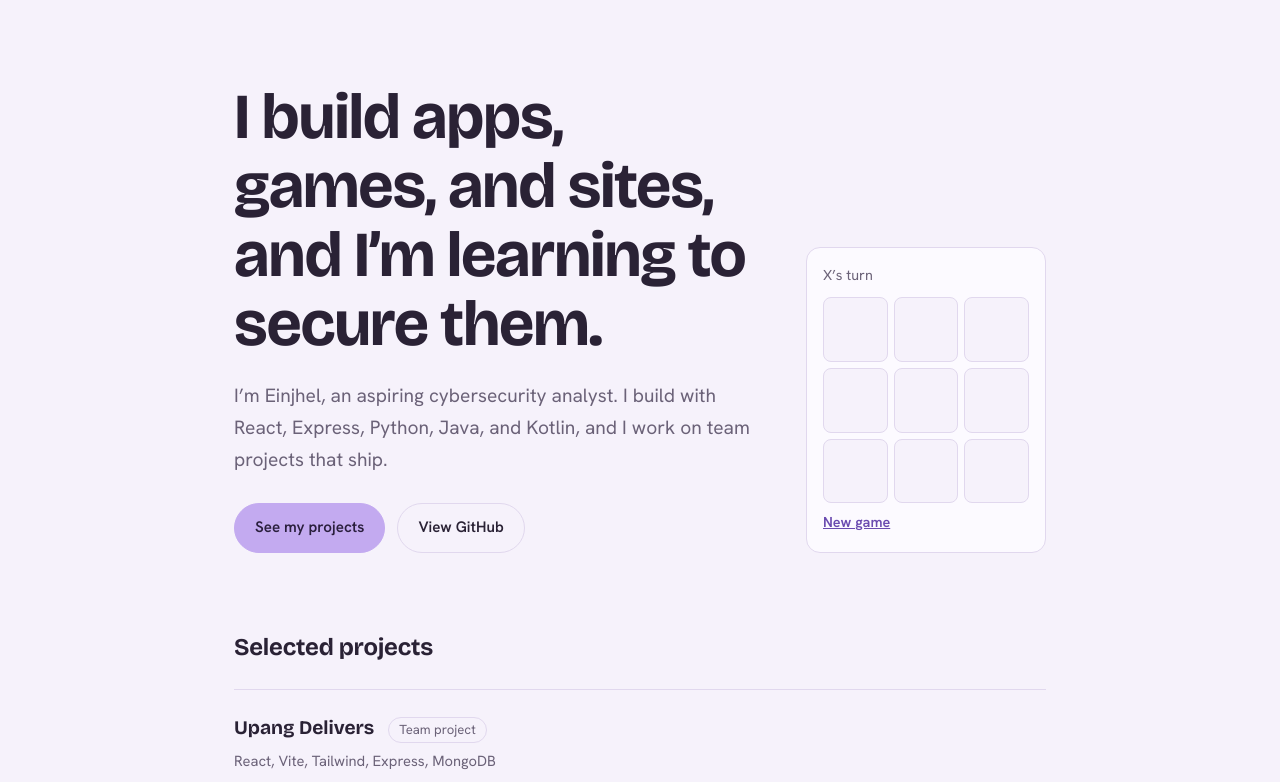
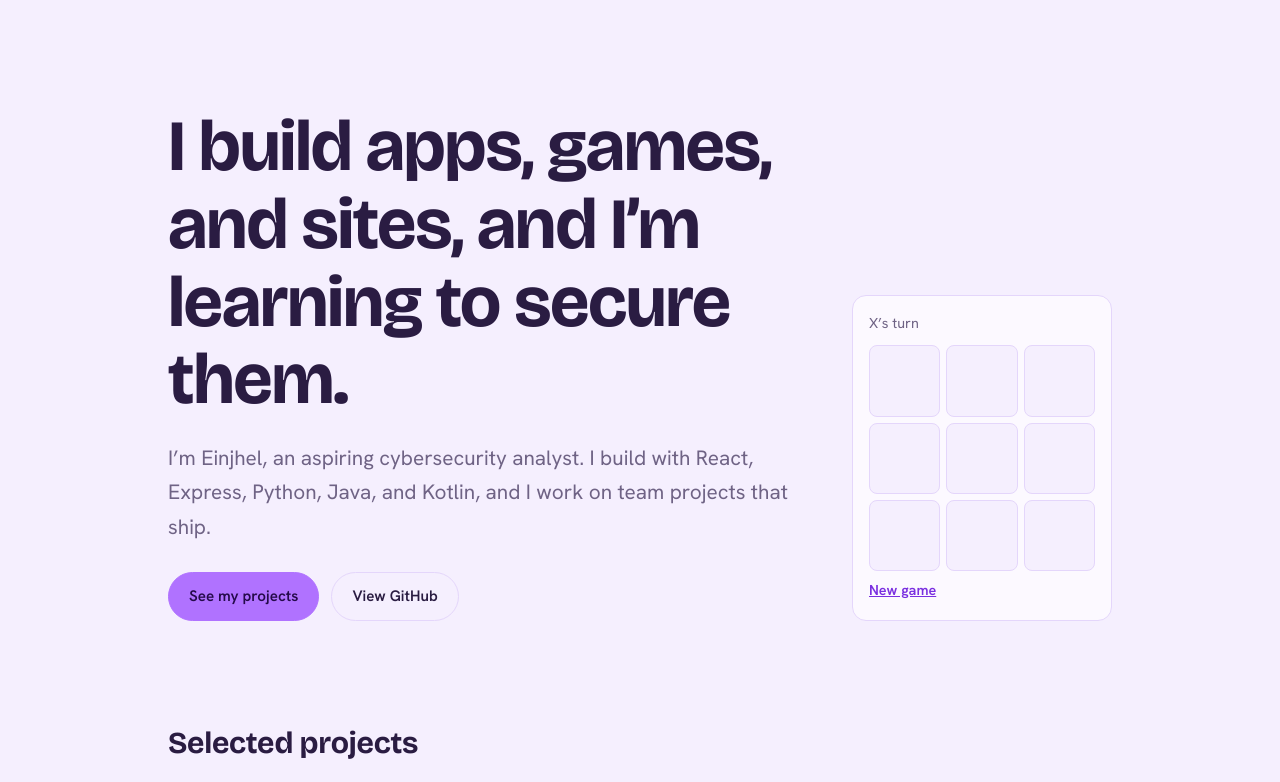
Before and after one commit to zinoiu/zinoiu.github.io, a plain HTML site: page index.html in a window 1280 px wide. Shown: the part 63-845 px from the top of the page. Drawn offline with nearby package versions, Linux system fonts and the light colour scheme.

Commit message:
Update index.html

```diff
--- a/index.html
+++ b/index.html
@@ -9,42 +9,42 @@
 <link href="https://fonts.googleapis.com/css2?family=Bricolage+Grotesque:opsz,wght@12..96,500;12..96,700&family=Hanken+Grotesk:wght@400;500;600&display=swap" rel="stylesheet">
 <style>
 :root{
-   --bg:#f6f2fb; --ink:#2a2235; --muted:#6b6278; --line:#e1d8ee; --card:#fcfaff; --accent:#c3aaf0; --accent-ink:#2a1f3d; --link:#6a4bb0;
+  --bg:#f5effe; --ink:#2a1c42; --muted:#6f6385; --line:#e4d6fb; --card:#fcf9ff; --accent:#b072ff; --accent-ink:#240a4a; --link:#7a2fe0;
   --display:"Bricolage Grotesque","Hanken Grotesk",system-ui,sans-serif;
   --body:"Hanken Grotesk",system-ui,-apple-system,"Segoe UI",sans-serif;
   box-sizing:border-box; padding-top:env(safe-area-inset-top,0px); padding-bottom:env(safe-area-inset-bottom,0px);
   color-scheme:light;
 }
 @media (prefers-color-scheme: dark){
-    :root:not([data-theme="light"]){--bg:#1a1722;--ink:#ece8f5;--muted:#a49cb5;--line:#332d42;--card:#211d2b;--accent:#b79ce0;--accent-ink:#231a38;--link:#c9b3f2;color-scheme:dark}
+  :root:not([data-theme="light"]){--bg:#1b1426;--ink:#f0eaf9;--muted:#ab9fc2;--line:#3a2c52;--card:#231a30;--accent:#c18bff;--accent-ink:#240a4a;--link:#d2aaff;color-scheme:dark}
 }
-:root[data-theme="dark"]{--bg:#1a1722;--ink:#ece8f5;--muted:#a49cb5;--line:#332d42;--card:#211d2b;--accent:#b79ce0;--accent-ink:#231a38;--link:#c9b3f2;color-scheme:dark}
+:root[data-theme="dark"]{--bg:#1b1426;--ink:#f0eaf9;--muted:#ab9fc2;--line:#3a2c52;--card:#231a30;--accent:#c18bff;--accent-ink:#240a4a;--link:#d2aaff;color-scheme:dark}
 *,*::before,*::after{box-sizing:border-box}
 html{scroll-behavior:smooth;scroll-padding-top:calc(env(safe-area-inset-top,0px) + 72px)}
-body{margin:0;background:var(--bg);color:var(--ink);font:400 1.0625rem/1.65 var(--body);-webkit-font-smoothing:antialiased}
+body{margin:0;background:var(--bg);color:var(--ink);font:400 clamp(1rem,.94rem + .3vw,1.125rem)/1.65 var(--body);-webkit-font-smoothing:antialiased}
 a{color:inherit}
 :focus-visible{outline:2px solid var(--accent);outline-offset:3px;border-radius:4px}
-.wrap{max-width:860px;margin:0 auto;padding:0 24px}
+.wrap{max-width:1040px;margin:0 auto;padding:0 clamp(16px,4vw,48px)}
 header.top{position:sticky;top:env(safe-area-inset-top,0px);z-index:5;background:var(--bg);border-bottom:1px solid var(--line)}
 body::before{content:"";position:fixed;inset:0 0 auto;height:env(safe-area-inset-top,0px);background:var(--bg);z-index:6}
-header.top .wrap{display:flex;justify-content:space-between;align-items:center;height:60px}
+header.top .wrap{display:flex;justify-content:space-between;align-items:center;flex-wrap:wrap;gap:4px 18px;min-height:60px;padding-top:8px;padding-bottom:8px}
 .brand{font:700 1.05rem var(--display);text-decoration:none}
 nav{display:flex;gap:22px;font-size:.95rem}
 nav a{text-decoration:none;color:var(--muted)}
 nav a:hover{color:var(--ink)}
-section{padding:72px 0 8px}
-h1{font:700 clamp(2.3rem,6.4vw,4rem)/1.08 var(--display);letter-spacing:-.02em;margin:0 0 22px;max-width:15em}
-h2{font:700 1.5rem/1.2 var(--display);margin:0 0 28px;letter-spacing:-.01em}
+section{padding:clamp(44px,8vw,96px) 0 8px}
+h1{font:700 clamp(2rem,1.1rem + 4.6vw,4.5rem)/1.08 var(--display);letter-spacing:-.02em;margin:0 0 22px;max-width:15em}
+h2{font:700 clamp(1.3rem,1.1rem + 1vw,1.9rem)/1.2 var(--display);margin:0 0 clamp(18px,3vw,32px);letter-spacing:-.01em}
 h3{font:600 1.2rem/1.3 var(--display);margin:0}
-.lede{font-size:1.2rem;color:var(--muted);max-width:36em;margin:0 0 28px}
+.lede{font-size:clamp(1.05rem,1rem + .5vw,1.3rem);color:var(--muted);max-width:36em;margin:0 0 28px}
 .btns{display:flex;flex-wrap:wrap;gap:12px}
 .btn{display:inline-block;padding:11px 20px;border-radius:999px;border:1px solid var(--line);text-decoration:none;font-weight:600;font-size:.95rem}
 .btn.primary{background:var(--accent);color:var(--accent-ink);border-color:var(--accent)}
 .btn:hover{border-color:var(--accent)}
-.hero{padding-top:84px}
+.hero{padding-top:clamp(48px,9vw,110px)}
 .hero-grid{display:grid;grid-template-columns:1fr;gap:36px}
-@media(min-width:800px){.hero-grid{grid-template-columns:1fr 240px;align-items:end}}
-.game{border:1px solid var(--line);background:var(--card);border-radius:14px;padding:16px;width:240px}
+@media(min-width:800px){.hero-grid{grid-template-columns:1fr minmax(200px,260px);align-items:end}}
+.game{border:1px solid var(--line);background:var(--card);border-radius:14px;padding:16px;width:100%;max-width:260px}
 .game p{margin:0 0 10px;font-size:.9rem;color:var(--muted)}
 .board{display:grid;grid-template-columns:repeat(3,1fr);gap:6px}
 .cell{aspect-ratio:1;border:1px solid var(--line);background:var(--bg);border-radius:8px;font:700 1.6rem var(--display);color:var(--ink);cursor:pointer}
@@ -69,7 +69,7 @@ ul.plain a:hover{text-decoration-color:var(--accent)}
 .chips{display:flex;flex-wrap:wrap;gap:10px;margin:0;padding:0;list-style:none}
 .chips li{padding:6px 14px;border:1px solid var(--line);background:var(--card);border-radius:999px;font-size:.95rem}
 footer{margin-top:80px;border-top:1px solid var(--line);padding:28px 0 40px;color:var(--muted);font-size:.92rem}
-@media(max-width:560px){nav{gap:14px;font-size:.88rem}}
+@media(max-width:560px){nav{gap:14px;font-size:.88rem}.btn{flex:1 1 100%;text-align:center}}
 @media(prefers-reduced-motion:reduce){html{scroll-behavior:auto}}
 </style>
 </head>
```
